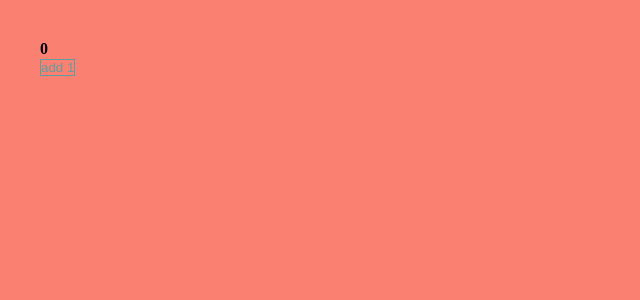
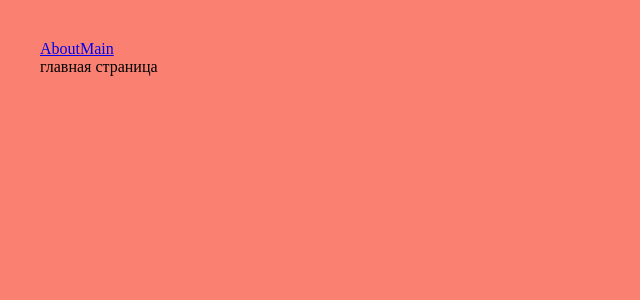
Before and after one commit to ozeanbrandung/advanced-blog-pet, a React app: page / in a window 1280 px wide. Shown: the top 300 px of the page, without its empty margins (0-640 px from the left). Built offline with nearby package versions, Linux system fonts and the light colour scheme.

Commit message:
add react-router-dom, split code to chuncks corresponding to pages

```diff
--- a/package.json
+++ b/package.json
@@ -16,6 +16,7 @@
     "@types/node": "^17.0.21",
     "@types/react": "^17.0.39",
     "@types/react-dom": "^17.0.11",
+    "@types/react-router-dom": "^5.3.3",
     "@types/webpack": "^5.28.0",
     "@types/webpack-dev-server": "^4.7.2",
     "css-loader": "^6.6.0",
@@ -33,6 +34,7 @@
   },
   "dependencies": {
     "react": "^17.0.2",
-    "react-dom": "^17.0.2"
+    "react-dom": "^17.0.2",
+    "react-router-dom": "^6.2.1"
   }
 }
--- a/src/App.tsx
+++ b/src/App.tsx
@@ -1,10 +1,23 @@
 import Counter from "./componets/Counter";
 import './index.scss';
+import {Routes, Route, Link} from "react-router-dom";
+import AboutPage from "./pages/AboutPage";
+import MainPage from "./pages/MainPage";
+import LazyAboutPageComponent from "./pages/AboutPage.async";
+import LazyMainPageComponent from "./pages/MainPage.async";
+import {ReactNode, Suspense} from "react";
 
 const App = () => {
     return (
         <div className='app'>
-            <Counter />
+            <Link to='/about' >About</Link>
+            <Link to='/'>Main</Link>
+            <Suspense fallback={'Loading...'}>
+                <Routes>
+                    <Route path='/about' element={<LazyAboutPageComponent/>} />
+                    <Route path='/' element={<LazyMainPageComponent/>} />
+                </Routes>
+            </Suspense>
         </div>
     );
 }
--- a/src/index.tsx
+++ b/src/index.tsx
@@ -1,9 +1,14 @@
 import fn from './text';
 import {render} from "react-dom";
 import App from "./App";
+import {BrowserRouter} from "react-router-dom";
 
 //fn(5);
 
 document.body.style.backgroundColor = 'salmon';
 
-render(<App/>, document.getElementById('root'))
+render(
+    <BrowserRouter>
+        <App/>
+    </BrowserRouter>,
+    document.getElementById('root'))
--- /dev/null
+++ b/src/pages/AboutPage.async.tsx
@@ -0,0 +1,13 @@
+import React from "react";
+
+// const LazyAboutPageComponent = React.lazy(
+//     () => import('./AboutPage')
+// )
+const LazyAboutPageComponent = React.lazy(
+    () => new Promise(resolve => {
+        // @ts-ignore
+        setTimeout(() => resolve(import('./AboutPage')), 1500)
+    })
+)
+
+export default LazyAboutPageComponent;
--- /dev/null
+++ b/src/pages/AboutPage.tsx
@@ -0,0 +1,9 @@
+const AboutPage = () => {
+    return (
+        <div>
+        about page
+        </div>
+    );
+};
+
+export default AboutPage;
--- /dev/null
+++ b/src/pages/MainPage.async.tsx
@@ -0,0 +1,10 @@
+import React from "react";
+
+const LazyMainPageComponent = React.lazy(
+    () => new Promise(resolve => {
+        // @ts-ignore
+        setTimeout(() => resolve(import('./MainPage')), 1500)
+    })
+)
+
+export default LazyMainPageComponent;
--- /dev/null
+++ b/src/pages/MainPage.tsx
@@ -0,0 +1,9 @@
+const MainPage = () => {
+    return (
+        <div>
+            главная страница
+        </div>
+    );
+};
+
+export default MainPage;
```
Also changed, not shown: 2 other files (tests, documents, lock files or other folders).
